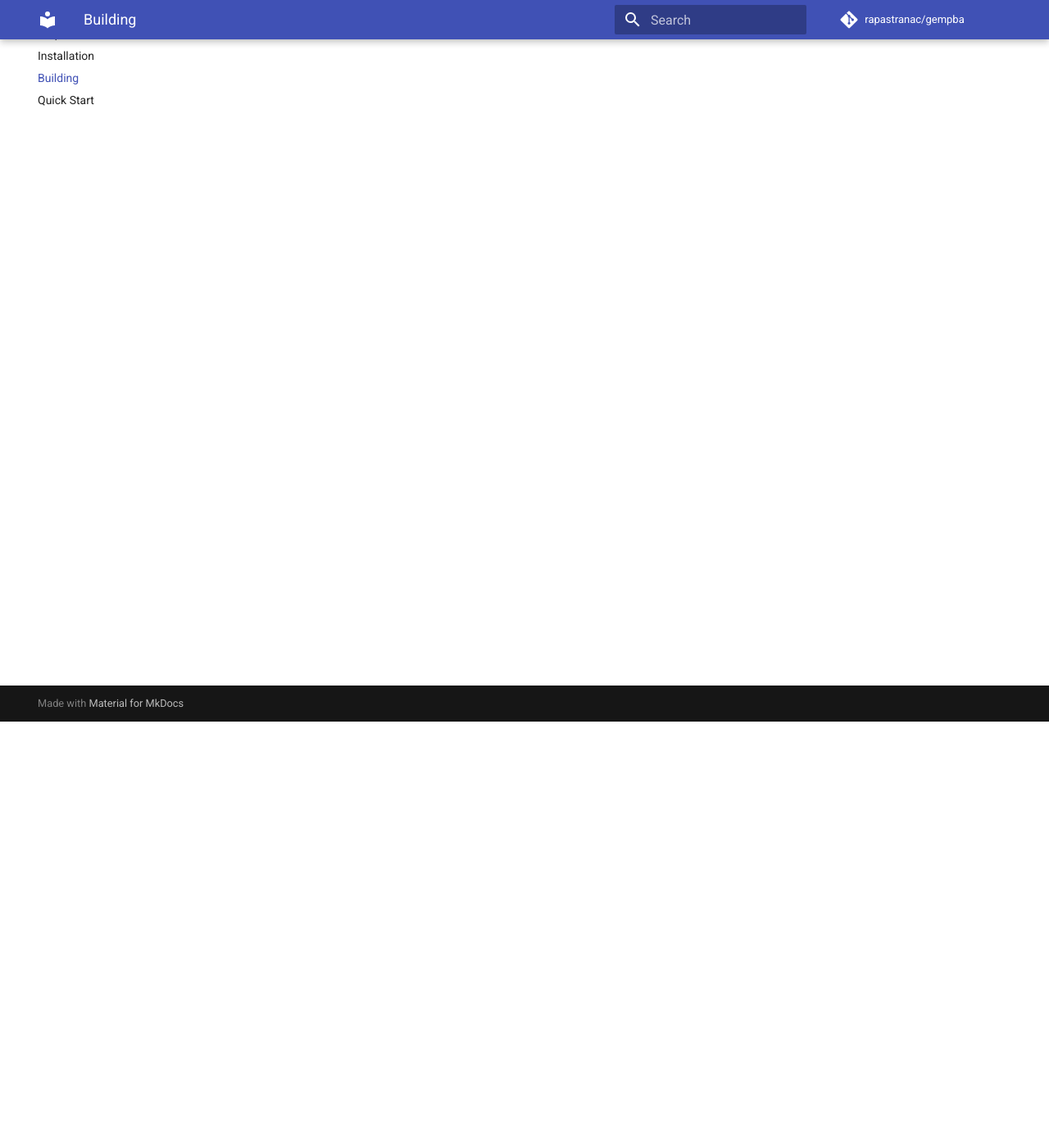
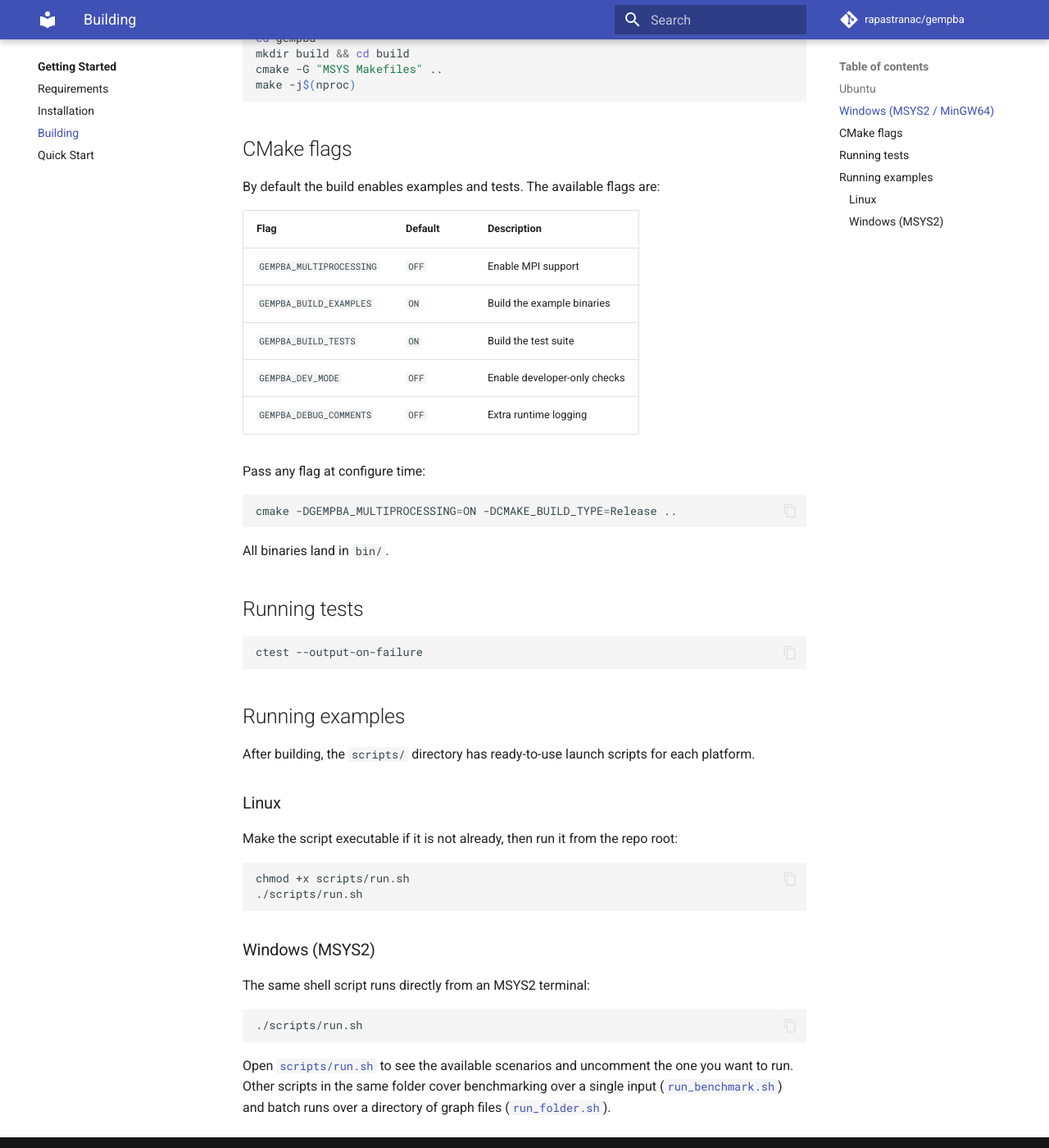
Before and after one commit to rapastranac/gempba-docs, an MkDocs documentation site: the page built from docs/getting-started/building.md, in a window 1280 px wide and 1400 px high, scrolled down 520 px. Shown: the whole window at 82% size. Built offline with MkDocs 1.6.1 and Material for MkDocs 9.7.7, drawn with Linux system fonts in a browser that asks for light colours; comment, search, counter and statistics services are not loaded; some of the changed text lies outside the part shown.

Commit message:
#8 Expand building page with Windows steps, cmake flags, and script references

````diff
--- a/docs/getting-started/building.md
+++ b/docs/getting-started/building.md
@@ -1,17 +1,72 @@
 # Building from Source
+
+## Ubuntu
 
 ```bash
 git clone https://github.com/rapastranac/gempba.git
 cd gempba
 mkdir build && cd build
-cmake -DCMAKE_BUILD_TYPE=Release ..
+cmake ..
 make -j$(nproc)
-
-# Run tests
-ctest
-
-# Run an example
-./bin/mt_benchmark
 ```
 
-Building GemPBA as the root project automatically enables examples and tests. All binaries land in `bin/`.
+## Windows (MSYS2 / MinGW64)
+
+Open an MSYS2 MinGW64 shell, then:
+
+```bash
+git clone https://github.com/rapastranac/gempba.git
+cd gempba
+mkdir build && cd build
+cmake -G "MSYS Makefiles" ..
+make -j$(nproc)
+```
+
+## CMake flags
+
+By default the build enables examples and tests. The available flags are:
+
+| Flag | Default | Description |
+|---|---|---|
+| `GEMPBA_MULTIPROCESSING` | `OFF` | Enable MPI support |
+| `GEMPBA_BUILD_EXAMPLES` | `ON` | Build the example binaries |
+| `GEMPBA_BUILD_TESTS` | `ON` | Build the test suite |
+| `GEMPBA_DEV_MODE` | `OFF` | Enable developer-only checks |
+| `GEMPBA_DEBUG_COMMENTS` | `OFF` | Extra runtime logging |
+
+Pass any flag at configure time:
+
+```bash
+cmake -DGEMPBA_MULTIPROCESSING=ON -DCMAKE_BUILD_TYPE=Release ..
+```
+
+All binaries land in `bin/`.
+
+## Running tests
+
+```bash
+ctest --output-on-failure
+```
+
+## Running examples
+
+After building, the `scripts/` directory has ready-to-use launch scripts for each platform.
+
+### Linux
+
+Make the script executable if it is not already, then run it from the repo root:
+
+```bash
+chmod +x scripts/run.sh
+./scripts/run.sh
+```
+
+### Windows (MSYS2)
+
+The same shell script runs directly from an MSYS2 terminal:
+
+```bash
+./scripts/run.sh
+```
+
+Open [`scripts/run.sh`](https://github.com/rapastranac/gempba/blob/main/scripts/run.sh) to see the available scenarios and uncomment the one you want to run. Other scripts in the same folder cover benchmarking over a single input ([`run_benchmark.sh`](https://github.com/rapastranac/gempba/blob/main/scripts/run_benchmark.sh)) and batch runs over a directory of graph files ([`run_folder.sh`](https://github.com/rapastranac/gempba/blob/main/scripts/run_folder.sh)).
````
